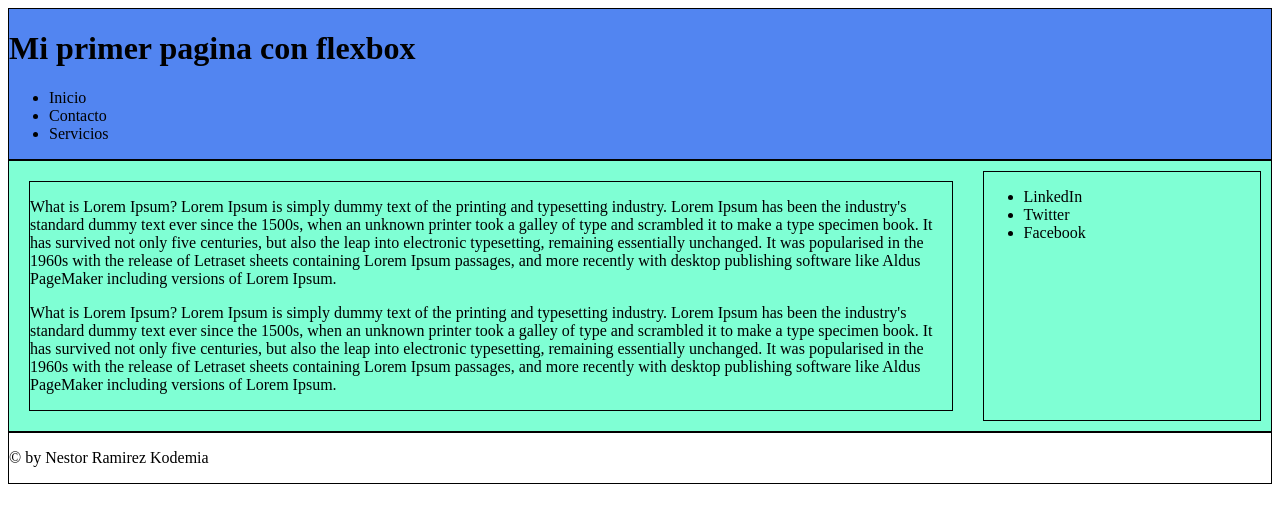
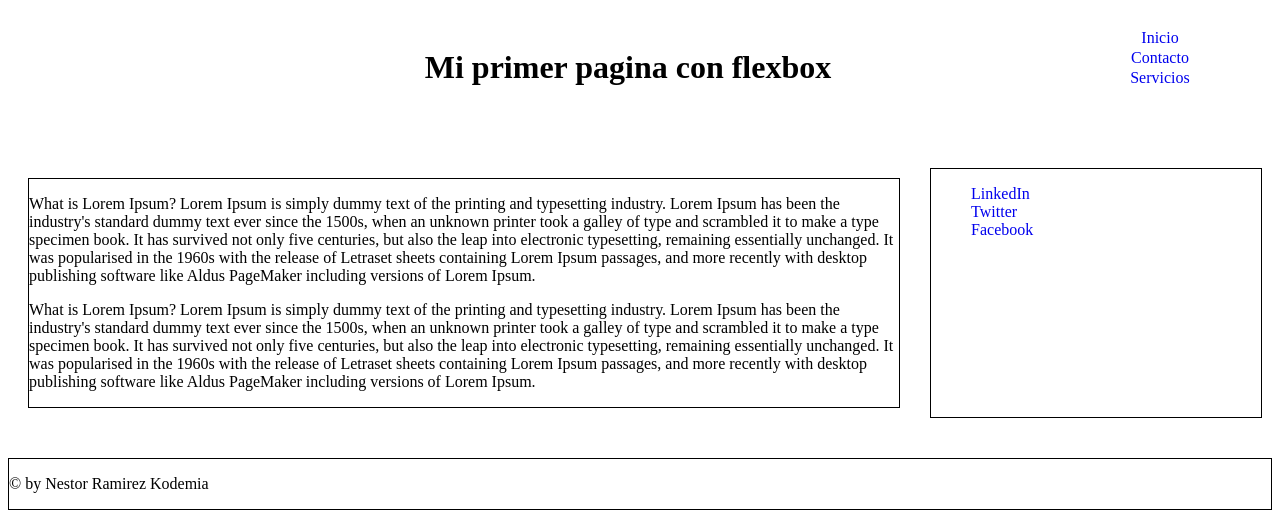
Before and after one commit to Nesjesramrey/Tarea-flexbox-kodemia, a plain HTML site: page index.html in a window 1280 px wide. Drawn offline with Linux system fonts and the light colour scheme.

Commit message:
dando estilo a la pagina

```diff
--- a/index.html
+++ b/index.html
@@ -11,23 +11,26 @@
 
 <body>
     <header id="header_container">
-        <h1>Mi primer pagina con flexbox</h1>
-        <nav>
-            <ul>
-                <li>
-                    Inicio
-                </li>
-                <li>
-                    Contacto
-                </li>
-                <li>
-                    Servicios
-                </li>
-            </ul>
-        </nav>
+        <div>
+            <h1>Mi primer pagina con flexbox</h1>
+        </div>
+        <div><nav id="menu">
+
+                <span>
+                    <a href="#">Inicio</a>
+                </span>
+                <span>
+                    <a href="#">Contacto</a>
+                </span>
+                <span>
+                    <a href="#">Servicios</a>
+                </span>
+
+            </nav>
+        </div>
     </header>
     <main id="container_main">
-        <div>
+        <div id="articles">
             <article id="article 1">
                 <p>
 
@@ -60,13 +63,13 @@
         <aside id="sidebar">
             <ul>
                 <li>
-                    LinkedIn
+                    <a href="#">LinkedIn</a>
                 </li>
                 <li>
-                    Twitter
+                    <a href="#">Twitter</a>
                 </li>
                 <li>
-                    Facebook
+                    <a href="#">Facebook</a>
                 </li>
             </ul>
         </aside>
--- a/style.css
+++ b/style.css
@@ -1,19 +1,38 @@
 #header_container {
-  border: 1px solid black;
-  background-color: rgb(82, 133, 241);
-}
+  display: flex;
+  flex-direction: row;
+  }
 
-#container_main {
-  border: 1px solid black;
-  background-color: aquamarine;
-  display: flex;
-  align-content: space-between;
+h1 {
+  width: 1200px;
+  text-align: center;
 }
 
 div {
-  width: 100%;
-  margin: 20px;
-  border: 1px solid black;
+    width: 1000px;
+    margin: 20px;
+
+  }
+
+span {
+    border: 1px solid transparent;
+    display: flex;
+
+
+}
+
+
+
+
+#container_main {
+  display: flex;
+  justify-content: space-between;
+  margin-top: 30px;
+  margin-bottom: 30px;
+}
+
+#articles{
+    border: 1px solid black;
 }
 
 aside {
@@ -23,8 +42,13 @@ aside {
   text-decoration: none;
   overflow: hidden;
 }
+li,
+a {
+  text-decoration: none;
+  overflow: hidden;
+  margin: auto;
+  }
 
 footer {
-
   border: 1px solid black;
 }
```
